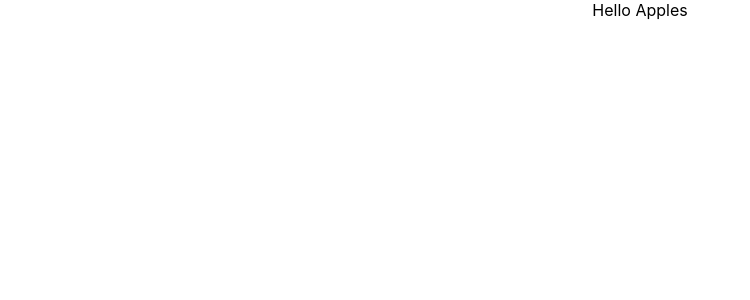
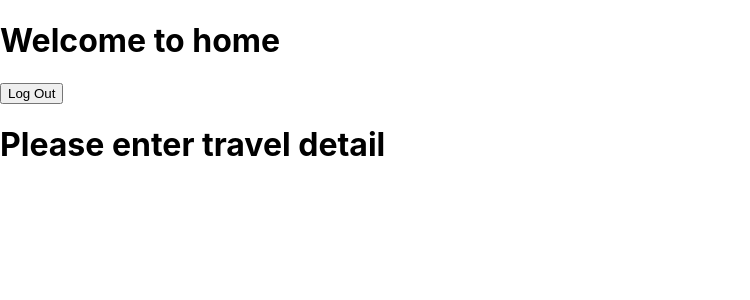
Before and after one commit to AnupKar/Random, a React (Create React App) app: page /traveldetail in a window 1280 px wide. Shown: the top 300 px of the page, without its empty margins (0-750 px from the left). Built offline with nearby package versions, Linux system fonts and the light colour scheme.

Commit message:
TravelDetail Changes

```diff
--- a/package.json
+++ b/package.json
@@ -8,6 +8,7 @@
     "@testing-library/user-event": "^13.5.0",
     "react": "^18.2.0",
     "react-dom": "^18.2.0",
+    "react-router-dom": "^6.4.0",
     "react-scripts": "5.0.1",
     "web-vitals": "^2.1.4"
   },
--- a/src/App.js
+++ /dev/null
@@ -1,12 +0,0 @@
-//import logo from './logo.svg';
-import './App.css';
-
-function App() {
-  return (
-    <div className="App">
-      Hello Apples
-    </div>
-  );
-}
-
-export default App;
--- /dev/null
+++ b/src/App.jsx
@@ -0,0 +1,25 @@
+import './App.css';
+import { useEffect } from 'react';
+import {Home, Login, TravelDetail} from './components'
+import { Routes, Route } from 'react-router-dom';
+import { useLocation, useNavigate } from 'react-router-dom';
+function App() {
+  const location = useLocation();
+  const navigation = useNavigate();
+  useEffect(() => {
+    const pathName = location.pathname;
+    if(pathName === '/') {
+      navigation('/login');
+    }
+  }, [location.pathname]);
+  return (
+    <Routes>
+      <Route exact={true} path="/" element={<Home/>}>
+      <Route path="/traveldetail" element={<TravelDetail/>}/>
+      </Route>
+      <Route path="/login" element={<Login/>}/>
+    </Routes>
+  );
+}
+
+export default App;
--- /dev/null
+++ b/src/components/Home/Home.jsx
@@ -0,0 +1,19 @@
+import React from "react";
+import { TravelDetail } from "../TravelDetail/TravelDetail";
+//import { Login } from "../Login/Login";
+//import { useState } from "react";
+import { useNavigate } from "react-router-dom";
+export const Home=()=>{
+    const navigate=useNavigate()
+    const getLoggedOut=()=>{
+        navigate('/login');
+    }
+    //const [nav,setNav]=useState(false)
+    return (
+        <>
+            <h1>Welcome to home</h1><button onClick={getLoggedOut}>Log Out</button>
+
+            <TravelDetail/>
+        </>
+    )
+}
--- /dev/null
+++ b/src/components/Home/index.js
@@ -0,0 +1,2 @@
+export { Home } from "./Home";
+export { Login } from "../Login/Login";
--- /dev/null
+++ b/src/components/Login/Login.jsx
@@ -0,0 +1,15 @@
+import React from "react";
+import { useNavigate } from "react-router-dom";
+export const Login=()=>{
+    const navigate=useNavigate()
+    const getLoggedIn=()=>{
+        navigate('/traveldetail');
+    }
+    return (
+        <>
+            <h1>Please Login / Sign Up</h1>
+            <button onClick={getLoggedIn}>Login</button>
+            <button>Sign Up</button>
+        </>
+    )
+}
--- /dev/null
+++ b/src/components/TravelDetail/TravelDetail.jsx
@@ -0,0 +1,8 @@
+import React from "react";
+export const TravelDetail=()=>{
+    return (
+        <>
+            <h1>Please enter travel detail </h1>
+        </>
+    )
+}
--- /dev/null
+++ b/src/components/index.js
@@ -0,0 +1,3 @@
+export { Home } from "./Home/Home";
+export { Login } from "./Login/Login";
+export { TravelDetail } from "./TravelDetail/TravelDetail";
```
Also changed, not shown: src/index.js (+6 -2 lines), src/components/Home/Home.module.css (added), src/components/Login/Login.module.css (added), src/components/TravelDetail/TravelDetail.module.css (added), 1 other file (tests, documents, lock files or other folders).
